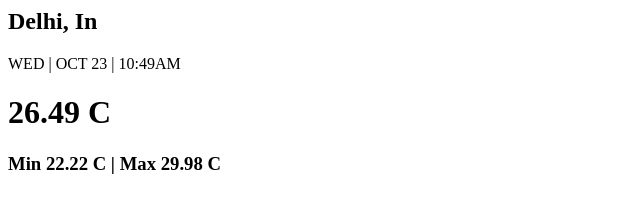
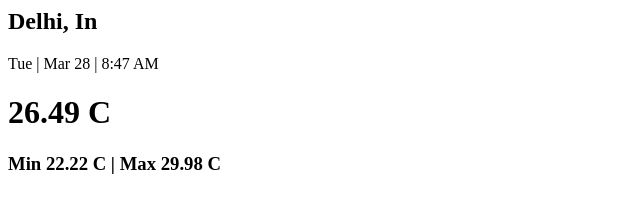
Before and after one commit to kin6sman/Dynamic-Weather-Website, a plain HTML site: page src/index.html in a window 1280 px wide. Shown: the full height of the page, 0-640 px from the left. Drawn offline with Linux system fonts and the light colour scheme.

Commit message:
basic js to show date and time

```diff
--- a/src/index.html
+++ b/src/index.html
@@ -22,5 +22,7 @@
         <h3 class="tempmin_max">Min 22.22 C | Max 29.98 C</h3>
       </div>
     </div>
+    <script src="script.js"></script>
+    <script src="index.js"></script>
   </body>
 </html>
--- /dev/null
+++ b/src/script.js
@@ -0,0 +1,63 @@
+const currDate = document.getElementById("date");
+let weatherCondition = document.getElementById("weathercon");
+
+const tempStatus = "Clouds";
+
+const getCurrentDay = () => {
+  const weekday = [
+    "Sun",
+    "Mon",
+    "Tue",
+    "Wed",
+    "Thu",
+    "Fri",
+    "Sat",
+  ];
+
+  const d = new Date();
+
+
+  let currTime = new Date();
+  let day = weekday[d.getDay()];
+  return day;
+};
+getCurrentDay();
+
+const getCurrentTime = () => {
+  const months = [
+    "Jan",
+    "Feb",
+    "Mar",
+    "Apr",
+    "May",
+    "Jun",
+    "Jul",
+    "Aug",
+    "Sep",
+    "Oct",
+    "Nov",
+    "Dec",
+  ];
+
+  // let name = month[now.getMonth()];
+
+  var now = new Date();
+  var month = months[now.getMonth()];
+  var date = now.getDate();
+
+  let hr = now.getHours();
+  let min = now.getMinutes();
+
+  let period = 'AM';
+
+  if(hr > 11){
+    period = 'PM';
+
+    if(hr > 12) hr -= 12;
+  }
+  if(min < 10){
+     min = '0' + min;
+  }
+  return `${month} ${date} | ${hr}:${min} ${period}`
+};
+currDate.innerHTML = getCurrentDay() + " | " + getCurrentTime();
```
